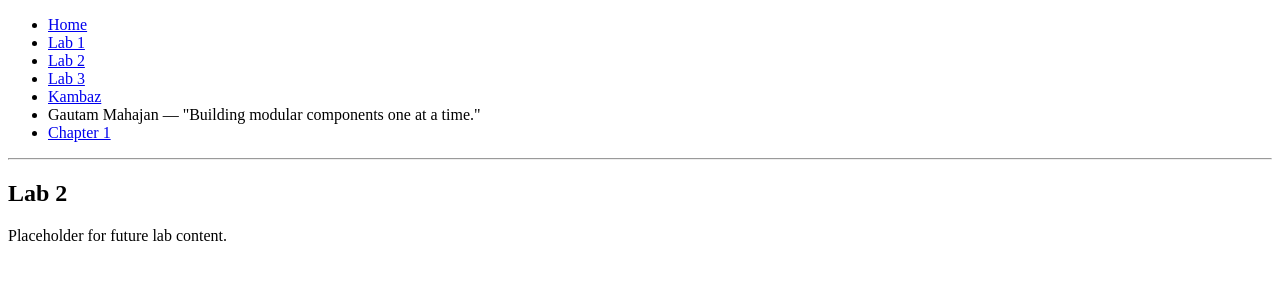
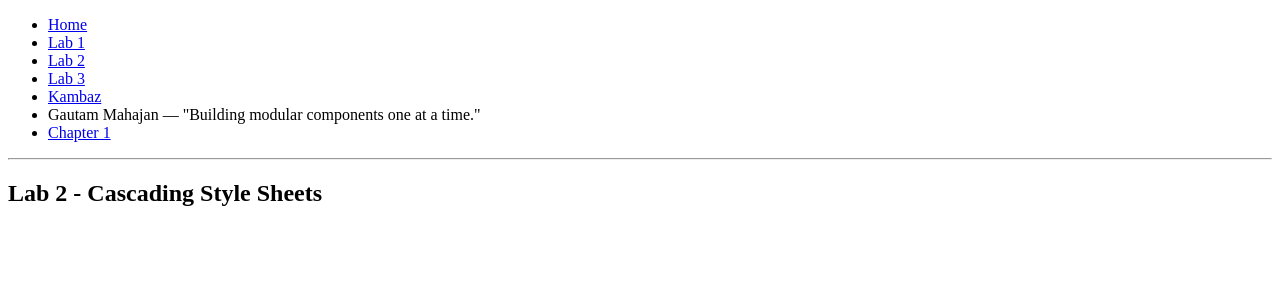
Before and after one commit to GautamM86/webdev-client, a Next.js app: page /labs/lab2 in a window 1280 px wide. Shown: the top 300 px of the page. Built offline with nearby package versions, Linux system fonts and the light colour scheme.

Commit message:
Lab 2 page setup

```diff
--- a/app/labs/lab2/page.tsx
+++ b/app/labs/lab2/page.tsx
@@ -1,8 +1,7 @@
 export default function Lab2() {
   return (
-    <div>
-      <h2>Lab 2</h2>
-      <p>Placeholder for future lab content.</p>
+    <div id="wd-lab2">
+      <h2>Lab 2 - Cascading Style Sheets</h2>
     </div>
   );
 }
```
